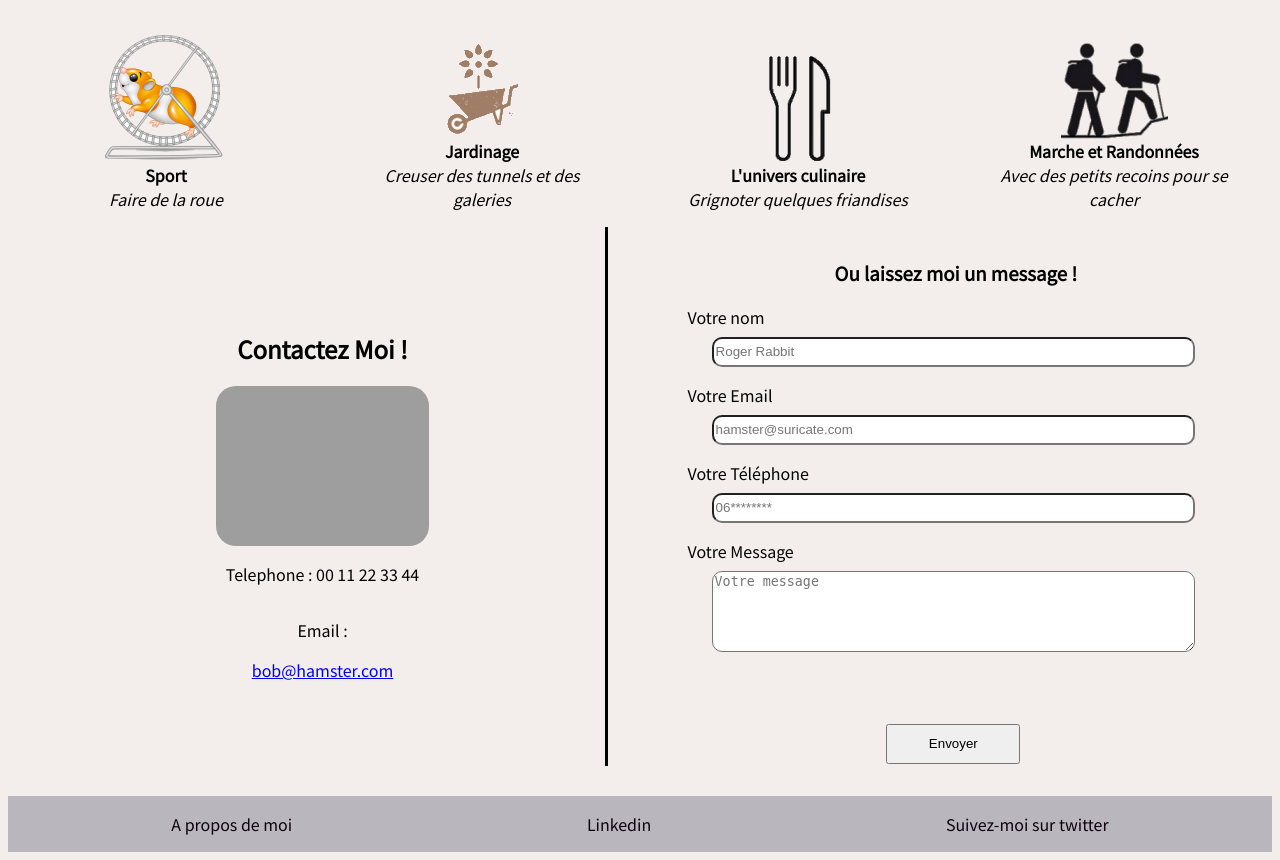
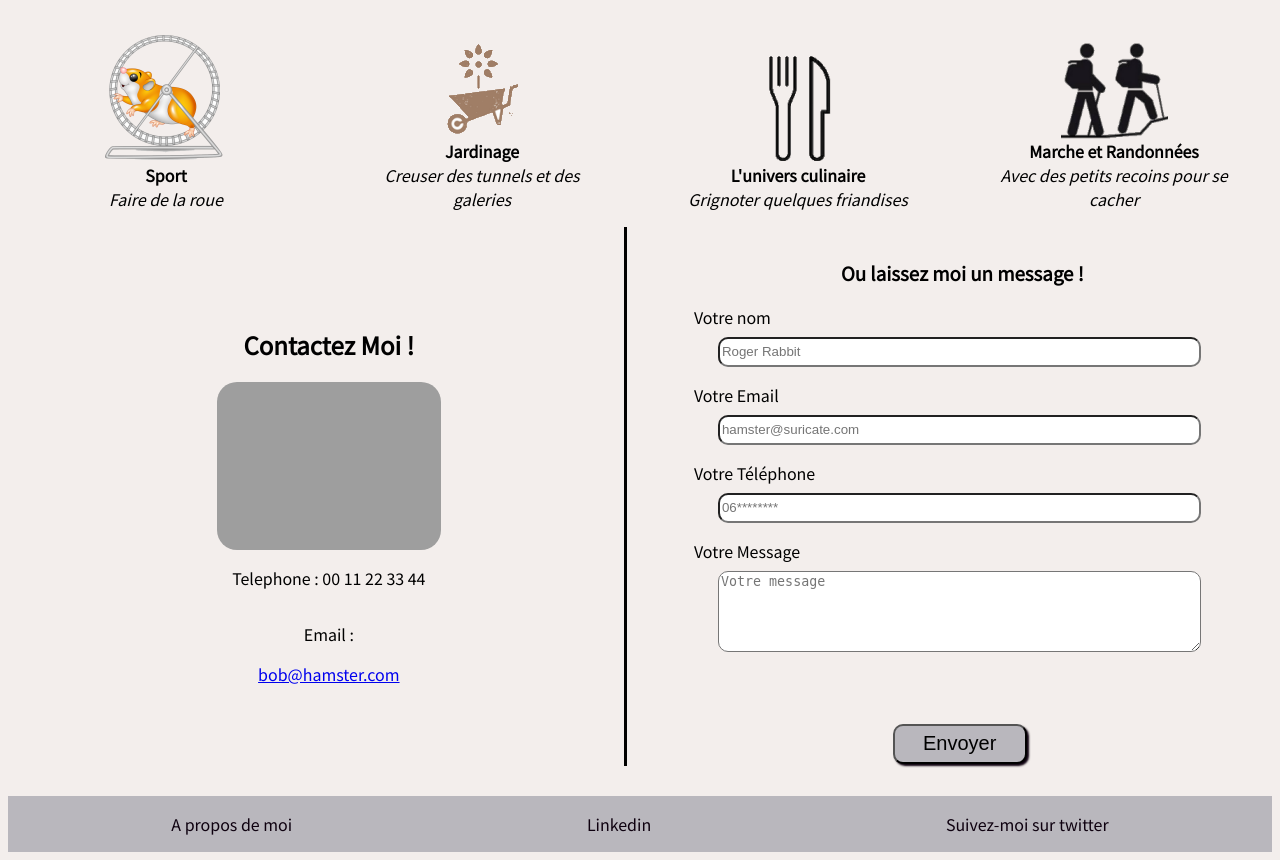
Before and after one commit to BarbaraGonthier/Online-Cv-for-fun, a PHP site: page / in a window 1280 px wide. Shown: the part 1672-2532 px from the top of the page. Run offline with PHP 8.4, Linux system fonts and the light colour scheme; grey boxes are pictures that could not be loaded.

Commit message:
ajout button-shadow

```diff
--- a/style.css
+++ b/style.css
@@ -29,10 +29,6 @@ body {
     color: var(--title-color);
     text-decoration: underline;
     text-align: center;
-}
-
-.mind {
-
 }
 
 /*--        Header      --*/
@@ -364,7 +360,7 @@ footer{
 
 .contactMe{
     padding: 16px;
-    width: 45%;
+    width: 47%;
     display: flex;
     flex-direction: column;
     align-items: center;
@@ -425,7 +421,10 @@ margin-left: 37%;
 margin-top: 56px;
 width: 25%;
 height: 40px;
-
+background-color: var(--secondary-background-color);
+border-radius: 10px;
+font-size: 20px;
+box-shadow: 2px 2px 2px var(--dark);
 
 }
 
@@ -451,5 +450,6 @@ height: 40px;
         border-radius: 50%;
         height: 20vw;
         border-color: var(--dark);
+
     }
 }
```
Also changed, not shown: index.html (+0 -7 lines).
